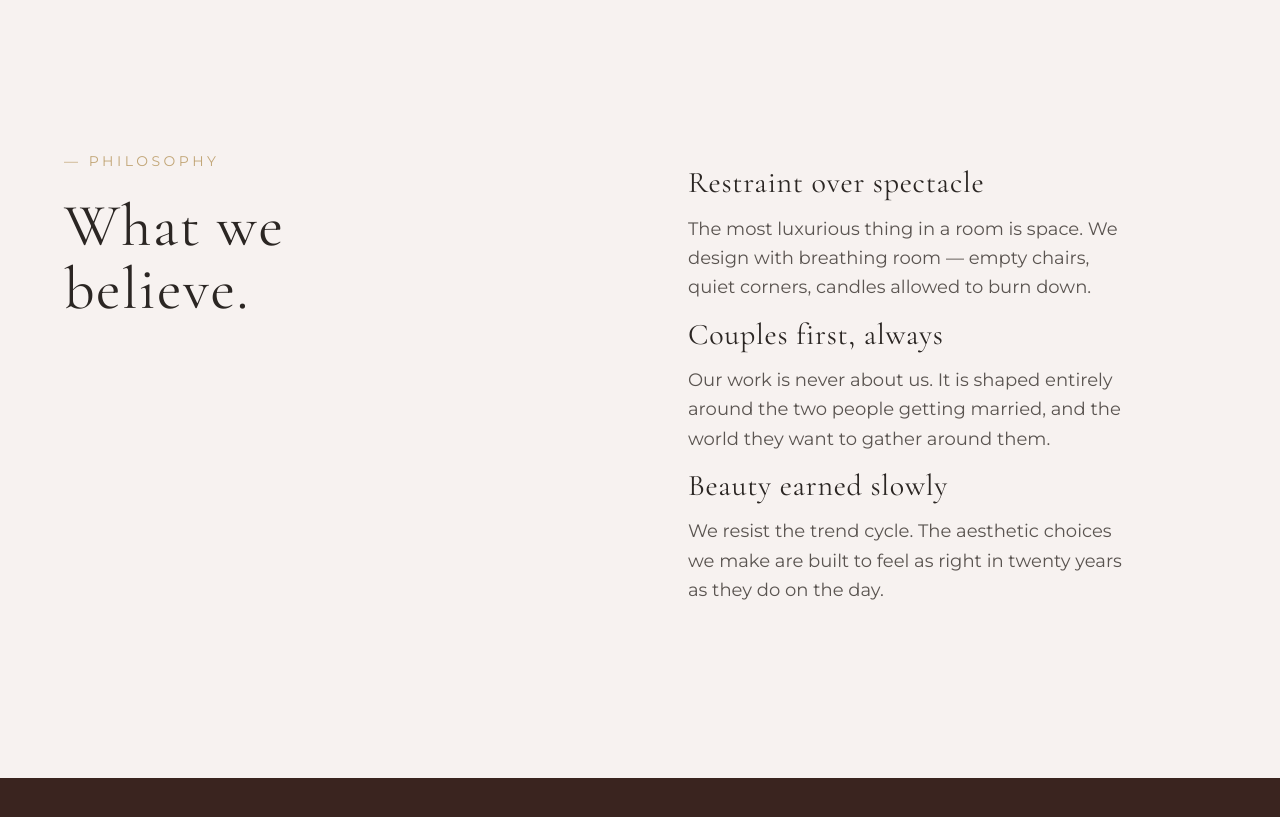
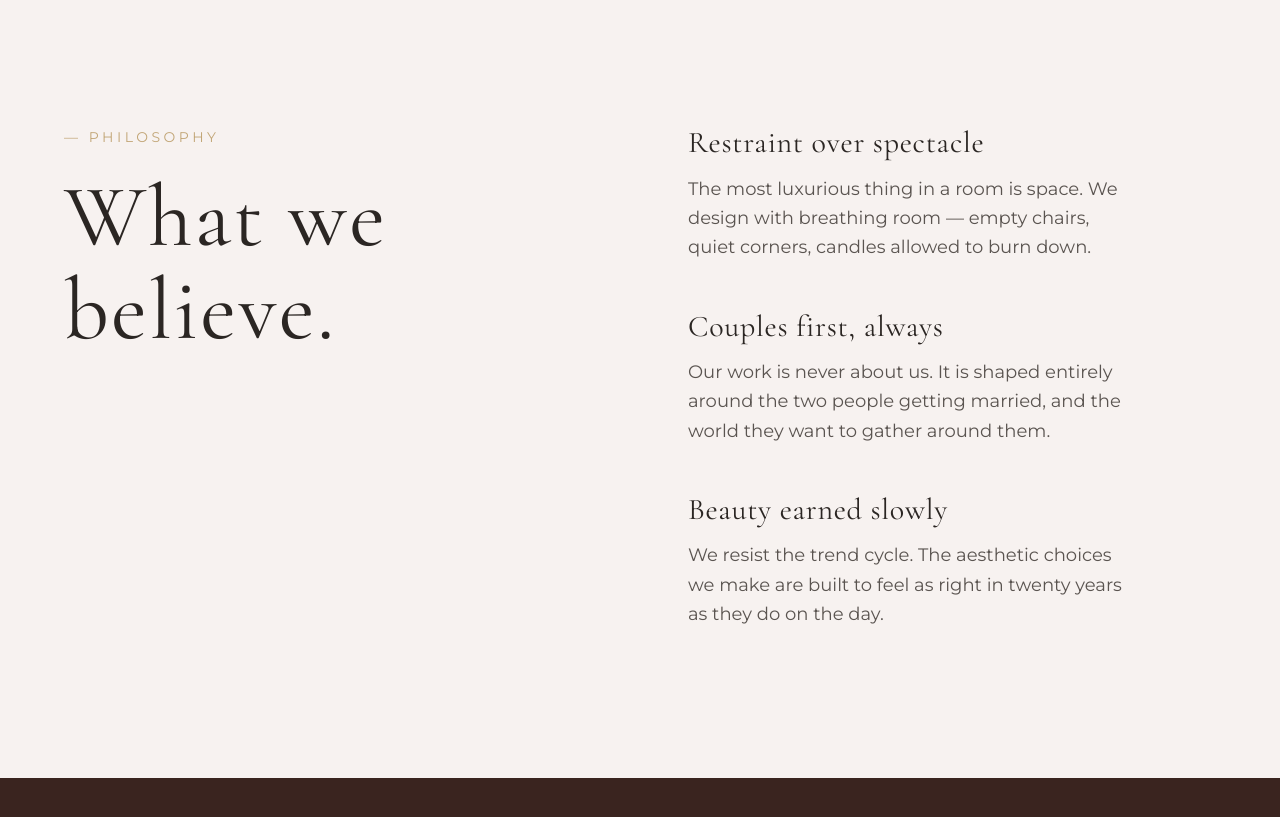
Before and after one commit to Priyankasapp/wedding-planner-webApp, a React (Vite) app: page /about in a window 1280 px wide. Shown: the part 1520-2337 px from the top of the page. Built offline with nearby package versions, Linux system fonts and the light colour scheme.

Commit message:
add animation on philishopy component...!

```diff
--- a/src/components/about/Philosophy.tsx
+++ b/src/components/about/Philosophy.tsx
@@ -1,5 +1,5 @@
+import { useEffect, useRef, useState } from 'react'
 // import Services from "../home/Services"
-
 
 const Philosophy = () => {
   const serifStyle = {
@@ -12,41 +12,121 @@ const Philosophy = () => {
     fontWeight: 300
   };
 
+  // State and ref for the scroll animation trigger
+  const [isVisible, setIsVisible] = useState(false);
+  const sectionRef = useRef(null);
+
+  useEffect(() => {
+    const observer = new IntersectionObserver(
+      ([entry]) => {
+        if (entry.isIntersecting) {
+          setIsVisible(true);
+        }
+      },
+      {
+        threshold: 0.1,
+        rootMargin: '0px 0px -50px 0px'
+      }
+    );
+
+    if (sectionRef.current) {
+      observer.observe(sectionRef.current);
+    }
+
+    return () => {
+      if (sectionRef.current) {
+        observer.unobserve(sectionRef.current);
+      }
+    };
+  }, []);
 
   return (
-     <section className="bg-[#f7f2f0] py-24 lg:py-32 min-h-screen flex flex-col justify-center text-[#2B2623] px-6 md:px-16 py-20 overflow-hidden">
+    <section
+      ref={sectionRef}
+      className="bg-[#f7f2f0] py-24 lg:py-32 min-h-screen flex flex-col justify-center text-[#2B2623] px-6 md:px-16 overflow-hidden"
+    >
       <div className='max-w-6xl mx-auto w-full flex flex-col gap-16 md:gap-24'>
-            <div className='grid grid-cols-1 md:grid-cols-2 gap-12 md:gap-24 '>
-                {/* left column */}
-                <div>
-                    <p style={{ ...sansStyle, fontWeight: 400 }}
-              className="text-xs md:text-sm tracking-[0.25em] text-[#C2A677] uppercase mb-6"> — Philosophy</p>
+        <div className='grid grid-cols-1 md:grid-cols-2 gap-12 md:gap-24'>
+
+          {/* Left Column: Animates instantly on visibility */}
+          <div
+            className={`transform transition-all duration-1000 ease-out ${
+              isVisible
+                ? 'translate-y-0 opacity-100'
+                : 'translate-y-16 opacity-0'
+            }`}
+            style={{ transitionDelay: '0ms' }}
+          >
+            <p
+              style={{ ...sansStyle, fontWeight: 400 }}
+              className="text-xs md:text-sm tracking-[0.25em] text-[#C2A677] uppercase mb-6"
+            >
+              — Philosophy
+            </p>
 
             <h1
               style={serifStyle}
-                    className="text-6xl md:text-5.5rem] leading-[1.05] tracking-wide max-w-lg">What we <br /> believe.</h1>
+              className="text-6xl md:text-[5.5rem] leading-[1.05] tracking-wide max-w-lg"
+            >
+              What we <br /> believe.
+            </h1>
           </div>
-                {/* right column */}
+
+          {/* Right Column: Animates with a slight 300ms delay */}
+          <div
+            className={`space-y-12 transform transition-all duration-1000 ease-out ${
+              isVisible
+                ? 'translate-y-0 opacity-100'
+                : 'translate-y-16 opacity-0'
+            }`}
+            style={{ transitionDelay: '300ms' }}
+          >
             <div>
+              <h2
+                style={serifStyle}
+                className="text-3xl leading-[1.05] tracking-wide mb-4 max-w-lg"
+              >
+                Restraint over spectacle
+              </h2>
+              <p
+                style={sansStyle}
+                className="text-base md:text-lg leading-relaxed text-[#5A5450] max-w-md"
+              >
+                The most luxurious thing in a room is space. We design with breathing room — empty chairs, quiet corners, candles allowed to burn down.
+              </p>
+            </div>
+
             <div>
-                        <h2   style={serifStyle}
-                         className="text-3xl leading-[1.05] tracking-wide mb-4 mt-4 max-w-lg">Restraint over spectacle</h2>
-                        <p style={sansStyle}
-              className="text-base md:text-lg leading-relaxed text-[#5A5450] max-w-md">The most luxurious thing in a room is space. We design with breathing room — empty chairs, quiet corners, candles allowed to burn down.</p>
+              <h2
+                style={serifStyle}
+                className="text-3xl leading-[1.05] tracking-wide mb-4 max-w-lg"
+              >
+                Couples first, always
+              </h2>
+              <p
+                style={sansStyle}
+                className="text-base md:text-lg leading-relaxed text-[#5A5450] max-w-md"
+              >
+                Our work is never about us. It is shaped entirely around the two people getting married, and the world they want to gather around them.
+              </p>
             </div>
+
             <div>
-                        <h2   style={serifStyle}
-                         className="text-3xl leading-[1.05] tracking-wide mb-4 mt-4 max-w-lg">Couples first, always</h2>
-                        <p style={sansStyle}
-              className="text-base md:text-lg leading-relaxed text-[#5A5450] max-w-md">Our work is never about us. It is shaped entirely around the two people getting married, and the world they want to gather around them.</p>
-                    </div>
-                    <div>
-                        <h2   style={serifStyle}
-                        className="text-3xl leading-[1.05] tracking-wide mb-4 mt-4 max-w-lg">Beauty earned slowly</h2>
-                        <p style={sansStyle}
-              className="text-base md:text-lg leading-relaxed text-[#5A5450] max-w-md">We resist the trend cycle. The aesthetic choices we make are built to feel as right in twenty years as they do on the day.</p>
+              <h2
+                style={serifStyle}
+                className="text-3xl leading-[1.05] tracking-wide mb-4 max-w-lg"
+              >
+                Beauty earned slowly
+              </h2>
+              <p
+                style={sansStyle}
+                className="text-base md:text-lg leading-relaxed text-[#5A5450] max-w-md"
+              >
+                We resist the trend cycle. The aesthetic choices we make are built to feel as right in twenty years as they do on the day.
+              </p>
             </div>
           </div>
+
         </div>
       </div>
     </section>
```
Lines whose indentation alone changed are shown as unchanged.
